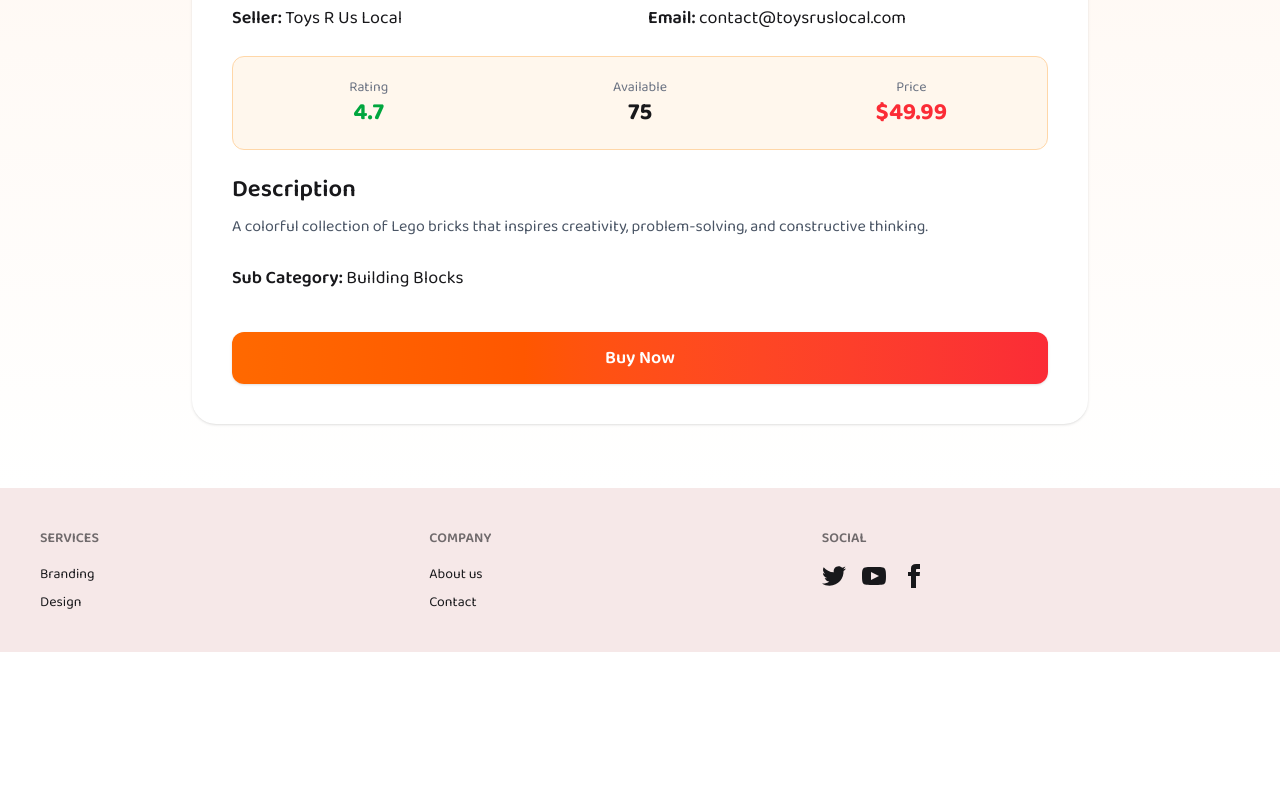
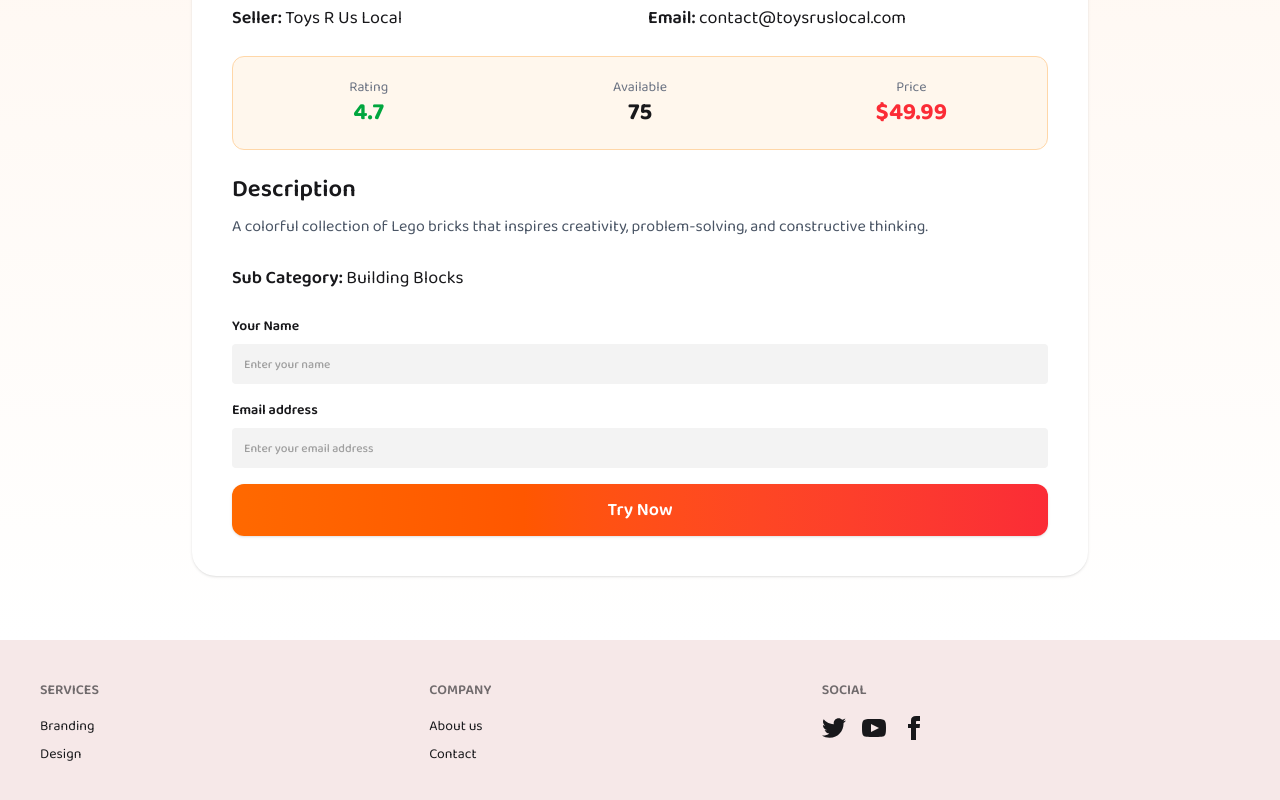
Before and after one commit to bannagaddr/assignment09, a React (Vite) app: page /toy-details/1 in a window 1280 px wide. Shown: the part 548-1348 px from the top of the page. Before the commit the page ends 1200 px from the top, so only its background shows below. Built offline with nearby package versions, Linux system fonts and the light colour scheme; no server answers; sample sign-in values are in the browser's storage.

Commit message:
user image setting to the navbar

```diff
--- a/src/components/context/AuthProvider.jsx
+++ b/src/components/context/AuthProvider.jsx
@@ -1,15 +1,21 @@
 import React, { useEffect, useState } from "react";
 // 1st
 import { AuthContext } from "./AuthContext";
-import { onAuthStateChanged } from "firebase/auth";
+import { onAuthStateChanged, updateProfile } from "firebase/auth";
 import { auth } from "../../firebase/firebase.config";
 
 const AuthProvider = ({ children }) => {
   const [user, setUser] = useState(null);
+  const [loading, setLoading] = useState(true);
+
+  const updateUser = (updateData) => {
+    return updateProfile(auth.currentUser, updateData);
+  };
 
   useEffect(() => {
     const unsubscribe = onAuthStateChanged(auth, (currentUser) => {
       setUser(currentUser);
+      setLoading(false);
     });
     return () => {
       unsubscribe();
@@ -20,6 +26,9 @@ const AuthProvider = ({ children }) => {
   const authData = {
     user,
     setUser,
+    loading,
+    setLoading,
+    updateUser,
   };
 
   // 3rd
--- a/src/components/home/swiper/SwiperSlider.jsx
+++ b/src/components/home/swiper/SwiperSlider.jsx
@@ -10,7 +10,7 @@ import "../../../index.css";
 // import required modules
 import { Autoplay, Pagination, Navigation } from "swiper/modules";
 
-const toyPromise = fetch("./toy.json").then((result) => result.json());
+const toyPromise = fetch("/toy.json").then((result) => result.json());
 
 const SwiperSlider = () => {
   const toyData = use(toyPromise);
--- a/src/components/home/toy/Toy.jsx
+++ b/src/components/home/toy/Toy.jsx
@@ -1,13 +1,17 @@
 import React, { use } from "react";
 import { Link } from "react-router";
 
-const toyPromise = fetch("./toy.json").then((result) => result.json());
+const toyPromise = fetch("/toy.json").then((result) => result.json());
 
 const Toy = () => {
   const toyData = use(toyPromise);
 
   return (
-    <div className="w-11/12 mx-auto my-20 grid grid-cols-1 sm:grid-cols-2 md:grid-cols-3 gap-7">
+    <div className="w-11/12 mx-auto my-20">
+      <div className="text-center font-bold">
+        <h1 className="text-5xl mb-10">Popular Toys</h1>
+      </div>
+      <div className="grid grid-cols-1 sm:grid-cols-2 md:grid-cols-3 gap-7">
         {toyData.map((everyData) => (
           <div
             key={everyData.toyId}
@@ -63,6 +67,7 @@ const Toy = () => {
           </div>
         ))}
       </div>
+    </div>
   );
 };
 
--- a/src/components/home/toy/ToyDetails.jsx
+++ b/src/components/home/toy/ToyDetails.jsx
@@ -1,5 +1,6 @@
 import React, { useEffect, useState } from "react";
 import { Link, useParams } from "react-router";
+import { toast } from "react-toastify";
 
 const ToyDetails = () => {
   const { id } = useParams();
@@ -15,8 +16,22 @@ const ToyDetails = () => {
   }, [id]);
 
   if (!toy) {
-    return <p>Loading...</p>;
+    return (
+      <div className="flex justify-center items-center h-screen bg-white">
+        <span className="loading loading-dots loading-xl text-orange-500"></span>
+      </div>
+    );
   }
+
+  const handleTryNow = (e) => {
+    e.preventDefault();
+    const name = e.target.name?.value;
+    const email = e.target.email?.value;
+
+    if (email && name) {
+      toast.success("Thanks for trying");
+    }
+  };
 
   return (
     <div className="min-h-screen bg-linear-to-b from-[#fff4eb] to-white py-16 px-5 flex justify-center">
@@ -72,12 +87,36 @@ const ToyDetails = () => {
             {toy.subCategory}
           </p>
 
-          {/* Button */}
-          <div className="pt-4">
-            <button className="w-full py-3 rounded-xl bg-gradient-to-r from-orange-500 to-red-500 text-white text-lg font-semibold shadow hover:scale-105 duration-300">
-              Buy Now
+          {/* try now form */}
+          <form onSubmit={handleTryNow} className="space-y-4">
+            <div className="flex flex-col gap-2">
+              <label className="text-sm font-semibold">Your Name</label>
+              <input
+                type="text"
+                name="name"
+                placeholder="Enter your name"
+                className="inputField"
+                required
+              />
+            </div>
+            <div className="flex flex-col gap-2">
+              <label className="text-sm font-semibold">Email address</label>
+              <input
+                type="email"
+                name="email"
+                placeholder="Enter your email address"
+                className="inputField"
+                required
+              />
+            </div>
+
+            <button
+              type="submit"
+              className="w-full py-3 rounded-xl bg-linear-to-r from-orange-500 to-red-500 text-white text-lg font-semibold shadow hover:scale-101 duration-300 cursor-pointer"
+            >
+              Try Now
             </button>
-          </div>
+          </form>
         </div>
       </div>
     </div>
--- a/src/components/navbar/Navbar.jsx
+++ b/src/components/navbar/Navbar.jsx
@@ -75,7 +75,7 @@ const Navbar = () => {
       <div className="navbar-end space-x-3">
         <div>
           <img
-            src={defaultUserIcon}
+            src={`${user ? user.photoURL : defaultUserIcon}`}
             alt=""
             className="w-10 ring ring-[#F2511D] rounded-full p-1"
           />
--- a/src/components/pages/loginForm/SignIn.jsx
+++ b/src/components/pages/loginForm/SignIn.jsx
@@ -1,6 +1,6 @@
-import React, { useState } from "react";
+import React, { use, useState } from "react";
 import "../../../index.css";
-import { Link } from "react-router";
+import { Link, useLocation, useNavigate } from "react-router";
 import {
   GoogleAuthProvider,
   signInWithEmailAndPassword,
@@ -8,13 +8,18 @@ import {
 } from "firebase/auth";
 import { auth } from "../../../firebase/firebase.config";
 import { toast } from "react-toastify";
+import { AuthContext } from "../../context/AuthContext";
 
 // google provider
 const googleProvider = new GoogleAuthProvider();
 
 const SignIn = () => {
+  const { setLoading } = use(AuthContext);
   const [user, setUser] = useState(null);
   console.log(user);
+  const location = useLocation();
+  console.log(location);
+  const navigate = useNavigate();
 
   const signinSubmit = (e) => {
     e.preventDefault();
@@ -22,11 +27,13 @@ const SignIn = () => {
     const password = e.target.password?.value;
     console.log("Sign in", { email, password });
 
+    setLoading(true);
     signInWithEmailAndPassword(auth, email, password)
       .then((result) => {
         toast.success("SignIn Successful!");
         setUser(result.user);
         console.log(result);
+        navigate(`${location.state ? location.state : "/"}`);
       })
       .catch((error) => {
         toast.error(error.message);
@@ -41,6 +48,7 @@ const SignIn = () => {
         toast.success("SignIn Successful!");
         setUser(result.user);
         console.log(result);
+        navigate(`${location.state ? location.state : "/"}`);
       })
       .catch((error) => {
         toast.error(error.message);
--- a/src/components/pages/loginForm/SignUp.jsx
+++ b/src/components/pages/loginForm/SignUp.jsx
@@ -4,7 +4,7 @@ import {
   signInWithPopup,
 } from "firebase/auth";
 import React, { use, useState } from "react";
-import { Link } from "react-router";
+import { Link, useLocation, useNavigate } from "react-router";
 import { auth } from "../../../firebase/firebase.config";
 import { toast } from "react-toastify";
 import { AiFillEye, AiFillEyeInvisible } from "react-icons/ai";
@@ -15,8 +15,10 @@ const googleProvider = new GoogleAuthProvider();
 
 const SignUp = () => {
   // use context
-  const { user, setUser } = use(AuthContext);
+  const { user, setUser, setLoading, updateUser } = use(AuthContext);
   console.log(user);
+  const location = useLocation();
+  const navigate = useNavigate();
 
   // password show and hide hooks
   const [showPassword, setShowPassword] = useState(true);
@@ -30,21 +32,28 @@ const SignUp = () => {
     // console.log("Sign in", { email, password });
 
     const regEx10 = /^(?=.*[A-Z])(?=.*[a-z]).{6,}$/;
-    if (!regEx10.test(password)) {
+    if (!regEx10.test(password) && password.length < 6) {
       toast.error(
         "Password must be at least 6 characters long and include both uppercase and lowercase letters."
       );
       return;
     }
-
+    setLoading(true);
     createUserWithEmailAndPassword(auth, email, password)
       .then((result) => {
         toast.success("SignUp successful!");
-
         // get user input data
         const rightUser = result.user;
         console.log(rightUser);
-        setUser(rightUser);
+        updateUser({ displayName: name, photoURL: photoURL })
+          .then(() => {
+            setUser({ ...rightUser, displayName: name, photoURL: photoURL });
+            navigate(`${location.state ? location.state : "/"}`);
+          })
+          .catch((error) => {
+            console.log(error);
+            setUser(rightUser);
+          });
       })
       .catch((error) => {
         if (error.code == "auth/email-already-in-use") {
@@ -57,10 +66,24 @@ const SignUp = () => {
 
   // google signin function
   const handleGoogleSignIn = () => {
+    setLoading(true);
     signInWithPopup(auth, googleProvider)
       .then((result) => {
-        toast.success("SignIn Successful!");
-        console.log(result);
+        const loggedUser = result.user;
+        const name = loggedUser.displayName;
+        const photoURL = loggedUser.photoURL;
+
+        updateUser({ displayName: name, photoURL: photoURL })
+          .then(() => {
+            setUser({ ...loggedUser, displayName: name, photoURL: photoURL });
+
+            toast.success("Google SignIn Successful!");
+            navigate(`${location.state ? location.state : "/"}`);
+          })
+          .catch((error) => {
+            console.log("Profile update error:", error);
+            setUser(loggedUser);
+          });
       })
       .catch((error) => {
         toast.error(error.message);
--- /dev/null
+++ b/src/components/router/PrivateRouter.jsx
@@ -0,0 +1,26 @@
+import React, { use } from "react";
+import { AuthContext } from "../context/AuthContext";
+import { Navigate, useLocation } from "react-router";
+
+const PrivateRouter = ({ children }) => {
+  const { user, loading } = use(AuthContext);
+  console.log(user);
+  const location = useLocation();
+  console.log(location);
+
+  if (loading) {
+    return (
+      <div className="flex justify-center items-center h-screen bg-white">
+        <span className="loading loading-dots loading-xl text-orange-500"></span>
+      </div>
+    );
+  }
+
+  if (user && user?.email) {
+    return children;
+  } else {
+    return <Navigate state={location.pathname} to={"/signin"}></Navigate>;
+  }
+};
+
+export default PrivateRouter;
--- a/src/components/router/Router.jsx
+++ b/src/components/router/Router.jsx
@@ -5,6 +5,7 @@ import Home from "../home/Home";
 import SignIn from "../pages/loginform/SignIn";
 import SignUp from "../pages/loginform/SignUp";
 import ToyDetails from "../home/toy/ToyDetails";
+import PrivateRouter from "./PrivateRouter";
 
 export const router = createBrowserRouter([
   {
@@ -17,7 +18,11 @@ export const router = createBrowserRouter([
       },
       {
         path: "/toy-details/:id",
-        element: <ToyDetails></ToyDetails>,
+        element: (
+          <PrivateRouter>
+            <ToyDetails></ToyDetails>
+          </PrivateRouter>
+        ),
       },
       {
         path: "/signin",
--- a/src/main.jsx
+++ b/src/main.jsx
@@ -10,7 +10,7 @@ createRoot(document.getElementById("root")).render(
   <StrictMode>
     <AuthProvider>
       <RouterProvider router={router} />
+      <ToastContainer />
     </AuthProvider>
-    <ToastContainer />
   </StrictMode>
 );
```
Lines whose indentation alone changed are shown as unchanged.
